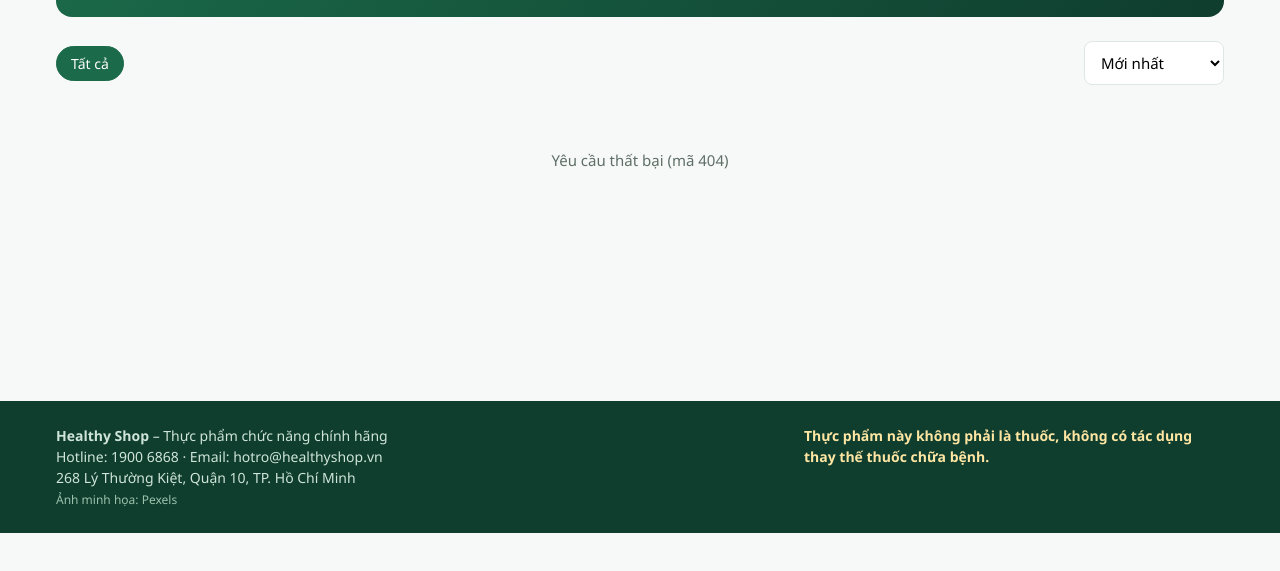
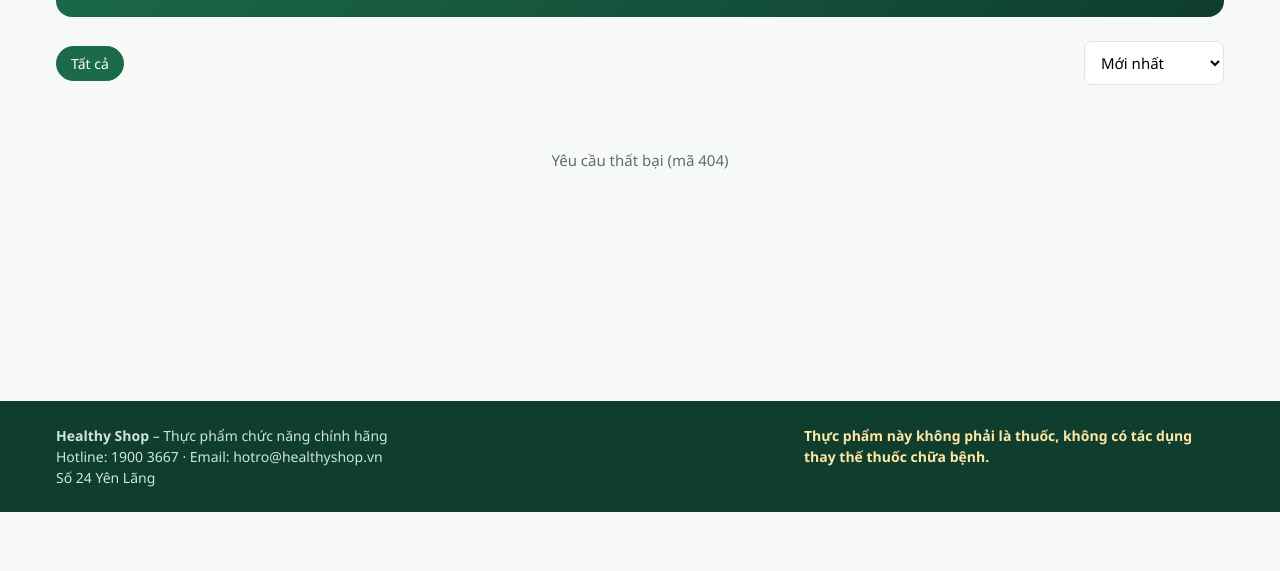
Before and after one commit to provjp215-png/He-thong-ban-thuc-pham-chuc-nang, a website: page public/index.html in a window 1280 px wide. Shown: the part 223-794 px from the top of the page. Drawn offline with Linux system fonts and the light colour scheme; no server answers.

Commit message:
Cap nhat dia chi chan trang

```diff
--- a/public/index.html
+++ b/public/index.html
@@ -36,9 +36,8 @@
     <div class="container footer-inner">
       <div>
         <strong>Healthy Shop</strong> – Thực phẩm chức năng chính hãng<br>
-        Hotline: 1900 6868 · Email: hotro@healthyshop.vn<br>
-        268 Lý Thường Kiệt, Quận 10, TP. Hồ Chí Minh<br>
-        <span class="footer-credit">Ảnh minh họa: Pexels</span>
+        Hotline: 1900 3667 · Email: hotro@healthyshop.vn<br>
+        Số 24 Yên Lãng
       </div>
       <p class="footer-disclaimer">Thực phẩm này không phải là thuốc, không có tác dụng thay thế thuốc chữa bệnh.</p>
     </div>
```
